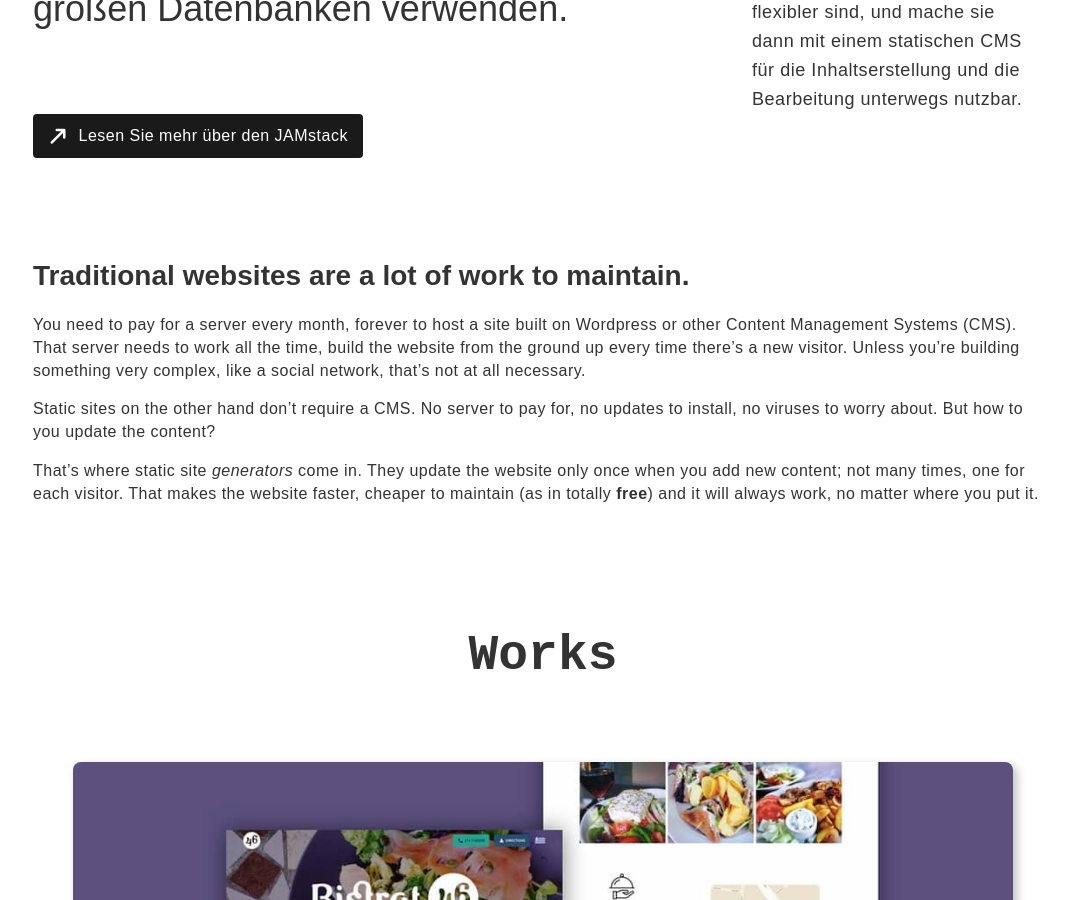
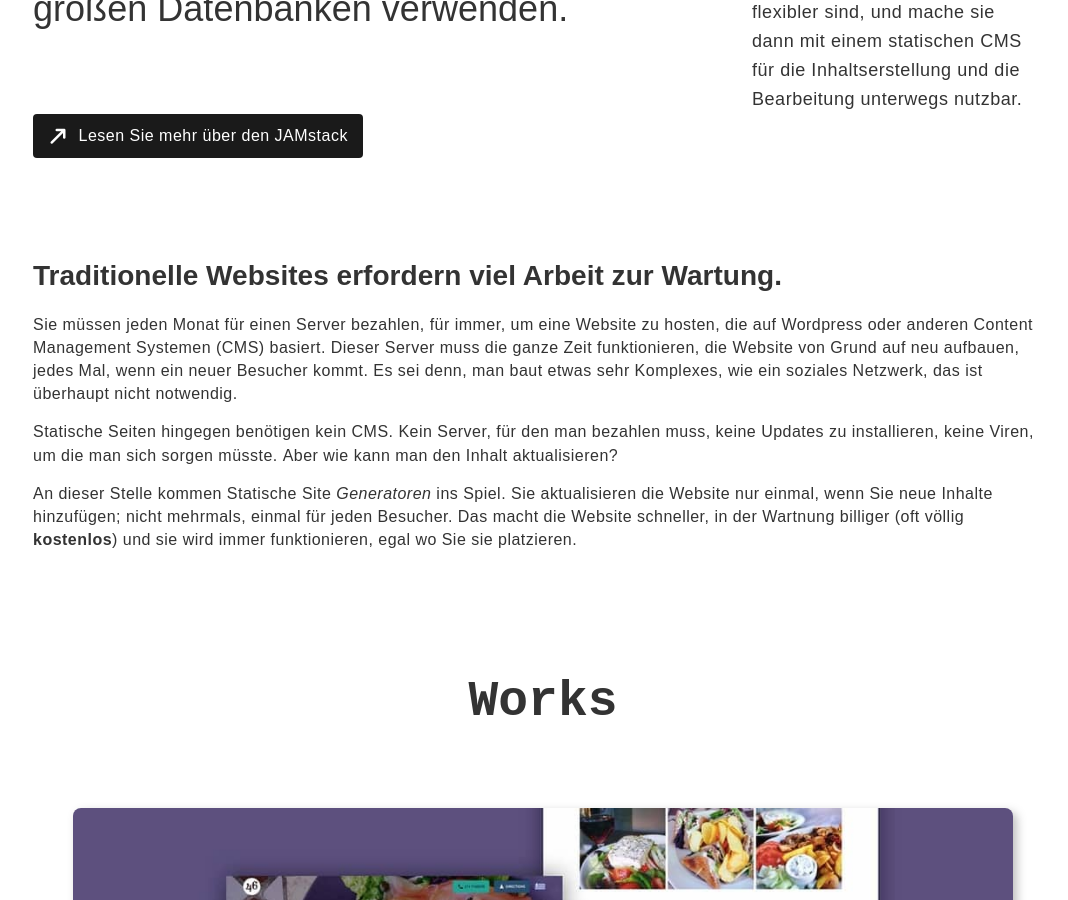
Before and after one commit to anna-filou/2019-portfolio, a Jekyll site: the page built from de/work/websites.html, in a window 1280 px wide and 900 px high, scrolled down 471 px. Shown: the whole window, without its empty margins (97-1165 px from the left). Built offline with Jekyll 4.4.1, drawn with Linux system fonts in a browser that asks for light colours.

Commit message:
translate websites.md
see if Liquid tags in md files work

```diff
--- a/_includes/text/websites.md
+++ b/_includes/text/websites.md
@@ -1,3 +1,4 @@
+{% if page.lang == 'en' %}
 
 ### Traditional websites are a lot of work to maintain.
 You need to pay for a server every month, forever to host a site built on Wordpress or other Content Management Systems (CMS). That server needs to work all the time, build the website from the ground up every time there's a new visitor. Unless you're building something very complex, like a social network, that's not at all necessary.
@@ -5,3 +6,16 @@ You need to pay for a server every month, forever to host a site built on Wordpr
 Static sites on the other hand don't require a CMS. No server to pay for, no updates to install, no viruses to worry about. But how to you update the content?
 
 That's where static site *generators* come in. They update the website only once when you add new content; not many times, one for each visitor. That makes the website faster, cheaper to maintain (as in totally **free**) and it will always work, no matter where you put it.
+
+{% elsif page.lang == 'de' %}
+
+### Traditionelle Websites erfordern viel Arbeit zur Wartung.
+Sie müssen jeden Monat für einen Server bezahlen, für immer, um eine Website zu hosten, die auf Wordpress oder anderen Content Management Systemen (CMS) basiert. Dieser Server muss die ganze Zeit funktionieren, die Website von Grund auf neu aufbauen, jedes Mal, wenn ein neuer Besucher kommt. Es sei denn, man baut etwas sehr Komplexes, wie ein soziales Netzwerk, das ist überhaupt nicht notwendig.
+
+Statische Seiten hingegen benötigen kein CMS. Kein Server, für den man bezahlen muss, keine Updates zu installieren, keine Viren, um die man sich sorgen müsste. Aber wie kann man den Inhalt aktualisieren?
+
+An dieser Stelle kommen Statische Site *Generatoren* ins Spiel. Sie aktualisieren die Website nur einmal, wenn Sie neue Inhalte hinzufügen; nicht mehrmals, einmal für jeden Besucher. Das macht die Website schneller, in der Wartnung billiger (oft völlig **kostenlos**) und sie wird immer funktionieren, egal wo Sie sie platzieren.
+
+{% elsif page.lang == 'gr' %}
+GREEK
+{% endif %}
```
